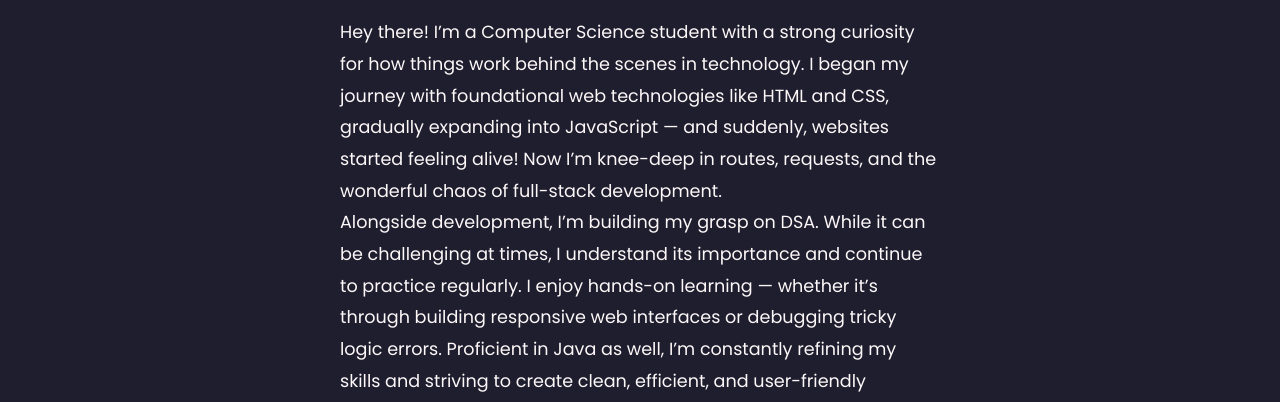
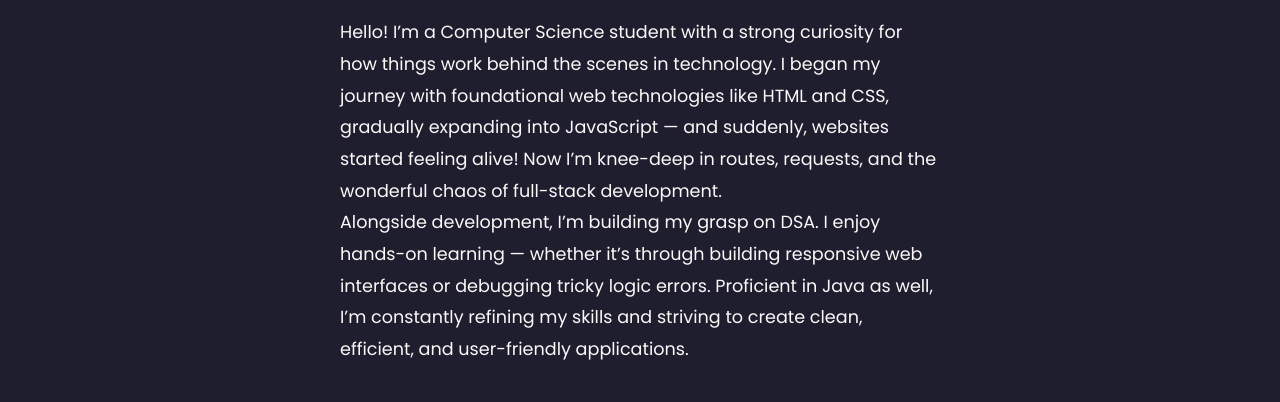
Before and after one commit to jahnavipandey23/portfolio, a plain HTML site: page index.html in a window 1280 px wide. Shown: the part 385-787 px from the top of the page. Drawn offline with nearby package versions, Linux system fonts and the light colour scheme.

Commit message:
Update index.html

```diff
--- a/index.html
+++ b/index.html
@@ -41,14 +41,13 @@
             <div class="about-frame">
                 <!-- <img src="main1.jpg" alt="Jahnavi's Photo" class="profile-photo"> -->
                 <div class="about-text">
-                    <p>Hey there! I’m a Computer Science student with a strong curiosity for how things work behind the
+                    <p>Hello! I’m a Computer Science student with a strong curiosity for how things work behind the
                         scenes in technology. I began my journey with foundational web technologies like HTML and CSS,
                         gradually expanding into JavaScript — and suddenly, websites started feeling
                         alive! Now I’m knee-deep in routes, requests, and the wonderful chaos of full-stack
                         development.
                     </p>
-                    <p>Alongside development, I’m building my grasp on DSA. While it
-                        can be challenging at times, I understand its importance and continue to practice regularly. I
+                    <p>Alongside development, I’m building my grasp on DSA. I
                         enjoy hands-on learning — whether it’s through building responsive web interfaces or debugging
                         tricky logic errors. Proficient in Java as well, I’m constantly refining my skills and striving
                         to create clean, efficient, and user-friendly applications.</p>
```
